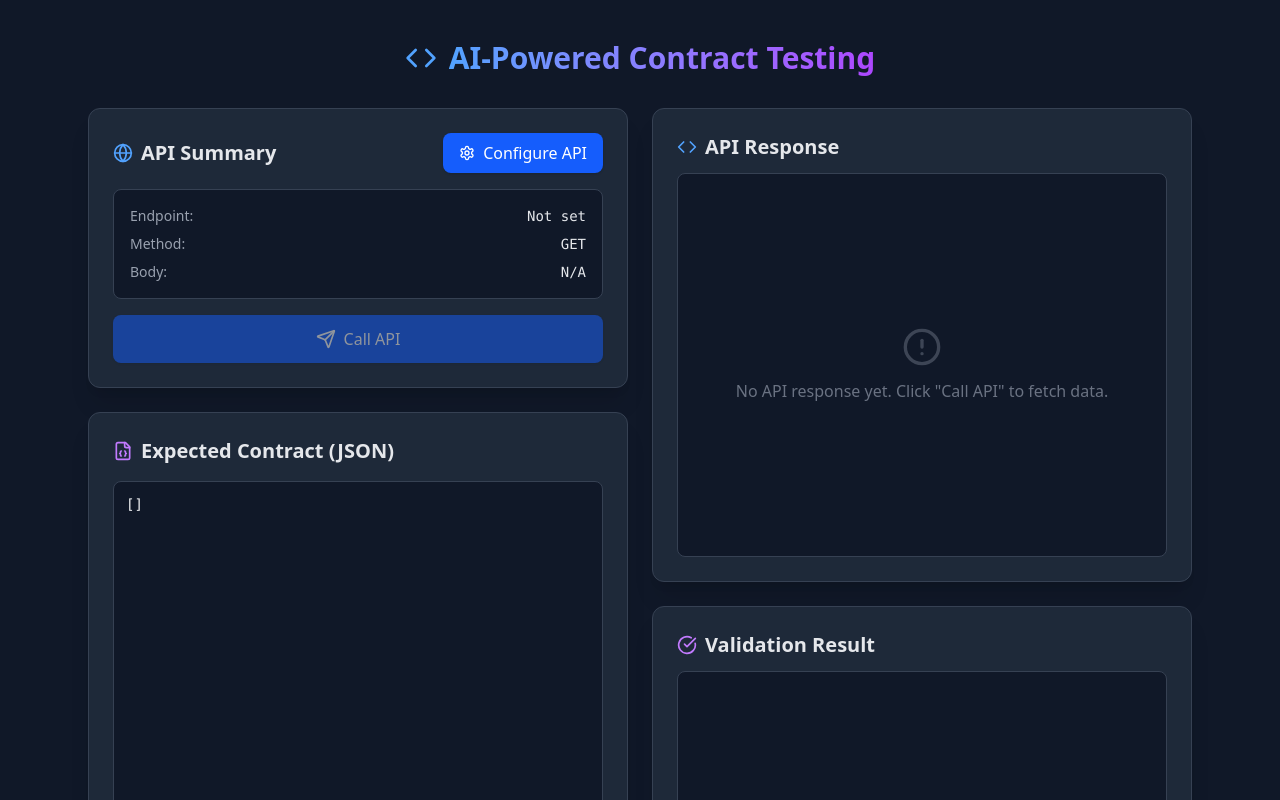
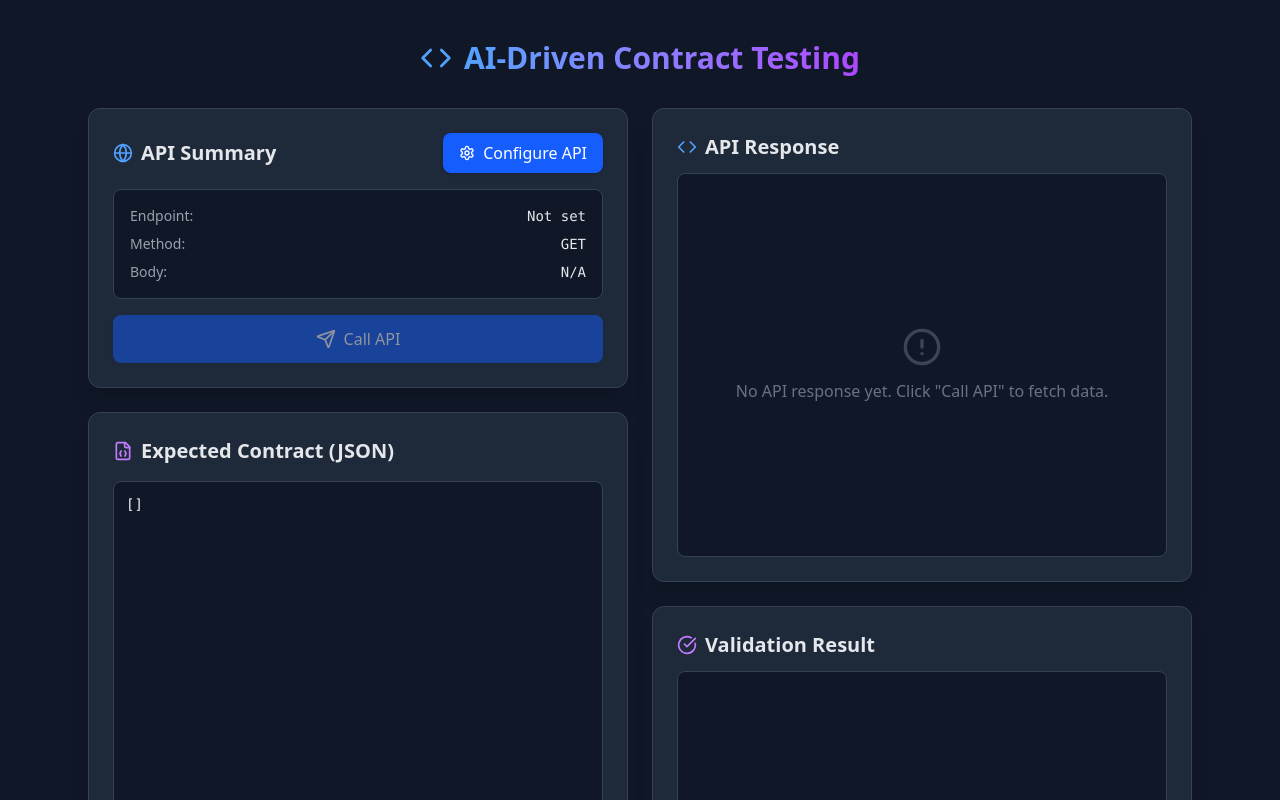
Before and after one commit to DileepWick/ai-smart-contract-tester, a React (Vite) app in the folder frontend/: page / in a window 1280 px wide. Shown: the top 800 px of the page. Built offline with nearby package versions, Linux system fonts and the light colour scheme.

Commit message:
logo updated

```diff
--- a/frontend/index.html
+++ b/frontend/index.html
@@ -2,9 +2,9 @@
 <html lang="en">
   <head>
     <meta charset="UTF-8" />
-    <link rel="icon" type="image/svg+xml" href="/vite.svg" />
+    <link rel="icon" type="image/svg+xml" href="https://st5.depositphotos.com/69556328/69786/v/1600/depositphotos_697867210-stock-illustration-letter-square-geometric-symbol-simple.jpg" />
     <meta name="viewport" content="width=device-width, initial-scale=1.0" />
-    <title>AI Driven Contract Testing </title>
+    <title>Smart Contract Testing </title>
   </head>
   <body>
     <div id="root"></div>
--- a/frontend/src/App.jsx
+++ b/frontend/src/App.jsx
@@ -224,7 +224,7 @@ const App = () => {
         <div className="flex items-center justify-center mb-8 pt-4">
           <Code className="text-blue-400 mr-3 w-8 h-8" />
           <h1 className="text-3xl font-bold bg-gradient-to-r from-blue-400 to-purple-500 bg-clip-text text-transparent">
-            AI-Powered Contract Testing
+            AI-Driven Contract Testing
           </h1>
         </div>
 
```
